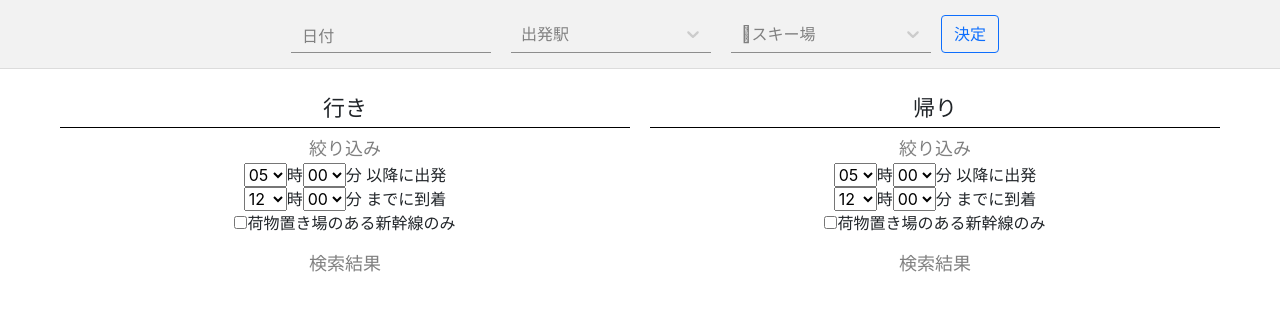
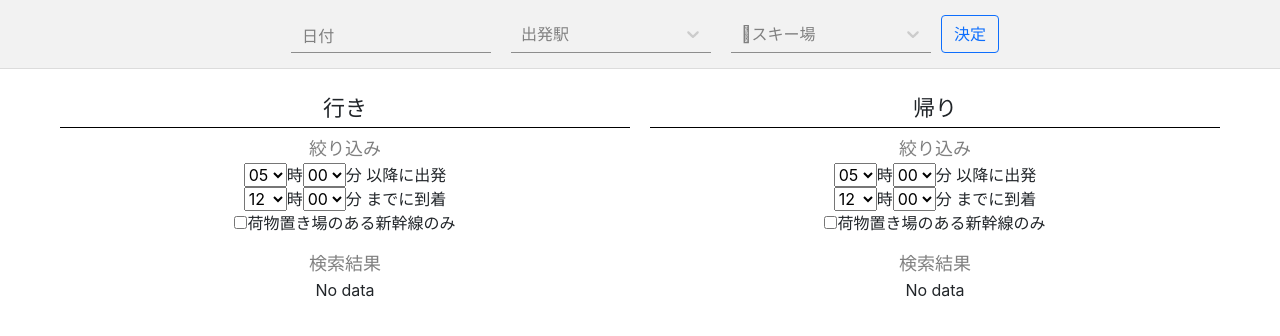
Before and after one commit to knogu/ski-train-frontend, a React (Create React App) app: page / in a window 1280 px wide. Shown: the top 336 px of the page. Built offline with nearby package versions, Linux system fonts and the light colour scheme.

Commit message:
検索結果が存在しない時は「No Data」を表示

```diff
--- a/src/App.scss
+++ b/src/App.scss
@@ -89,6 +89,9 @@
   .way-name {
     font-size: 22px;
   }
+  .no-data {
+    text-align: center;
+  }
   .choices-header {
     color: gray;
     font-size: 18px;
--- a/src/components/Choices.tsx
+++ b/src/components/Choices.tsx
@@ -18,12 +18,26 @@ export const TotalChoices = (props: Props) => {
     )
   })
 
+  const results = () => {
+    console.log('results called')
+    console.log(props.choices.length)
+    if (props.choices.length) {
+      return (
+        <div className='totalChoices accordion' id={'totalAccordion-' + props.wayName}>
+          {choiceItems}
+        </div>
+      )
+    } else {
+      return (
+        <p className='no-data'>No data</p>
+      )
+    }
+  }
+
   return (
     <>
       <h4 className='choices-header'>検索結果</h4>
-      <div className='totalChoices accordion' id={'totalAccordion-' + props.wayName}>
-        {choiceItems}
-      </div>
+      { results() }
     </>
   )
 }
```
